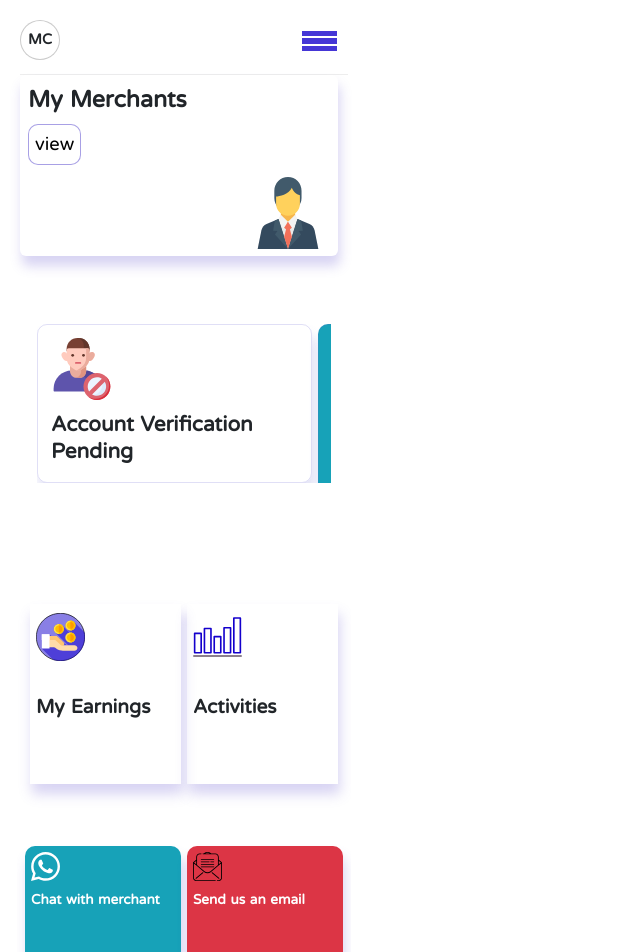
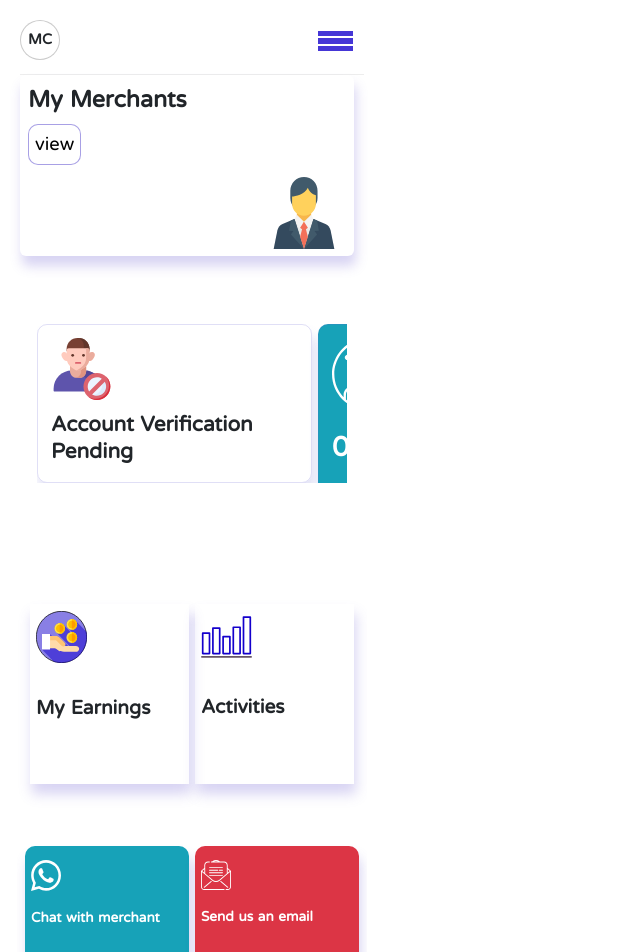
Before and after one commit to ondfavourmachine/AgentOfMerchantClan, a Nuxt app: page /dashboard in a window 1280 px wide. Shown: the top 952 px of the page, without its empty margins (0-640 px from the left). Built offline with nearby package versions, Linux system fonts and the light colour scheme; no server answers; what vue-carousel-3d would draw is missing.

Commit message:
small changes made to design

```diff
--- a/assets/css/global.css
+++ b/assets/css/global.css
@@ -292,7 +292,7 @@
   margin: 2px;
   display: grid;
   grid-template-rows: 35vh 35vh 30vh 20vh;
-  grid-template-columns: 334px;
+  grid-template-columns: 350px;
   grid-gap: 7px;
 }
 
--- a/pages/dashboard.vue
+++ b/pages/dashboard.vue
@@ -85,7 +85,7 @@
           </div>
           <div class="second-half" id="multiple-two">
             <p class="activities">
-              <img src="../assets/css/images/open-email.svg" alt />
+              <img src="../assets/css/images/open_email.svg" alt />
             </p>
             <p class="activities-text">
               <span>Send us an email</span>
@@ -158,9 +158,14 @@ div.child-two {
 
 #multiple-one p,
 #multiple-two p {
-  margin-bottom: 0.5rem !important;
+  margin: 1rem 0 0.1rem 0 !important;
   line-height: 0.8 !important;
   font-size: 0.85rem;
+}
+
+#multiple-one p:nth-child(1),
+#multiple-two p:nth-child(1) {
+  margin: 0.5rem 0 0.8rem 0 !important;
 }
 
 #multiple-one p img,
```
Also changed, not shown: assets/css/images/open_email.svg (added).
